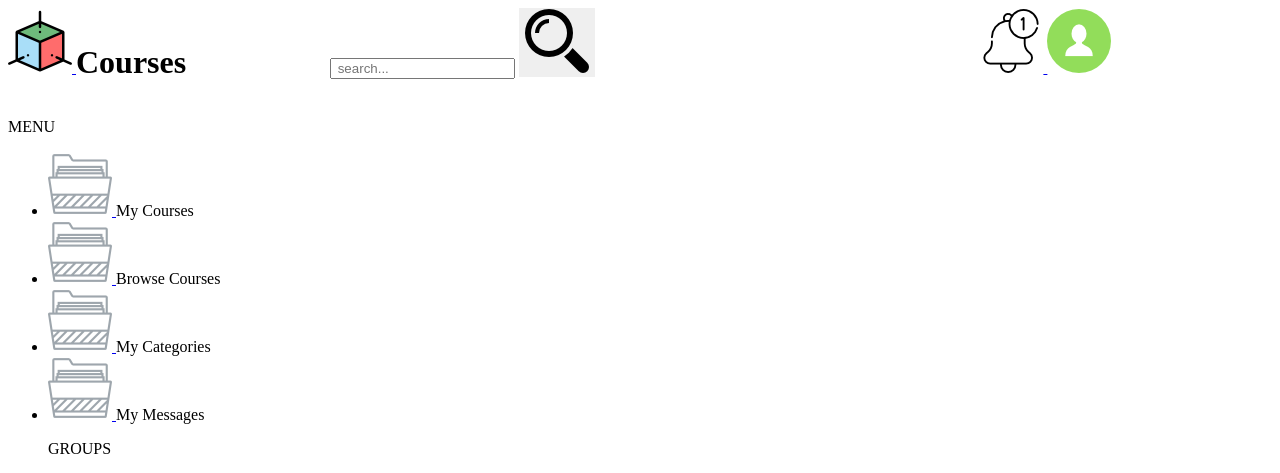
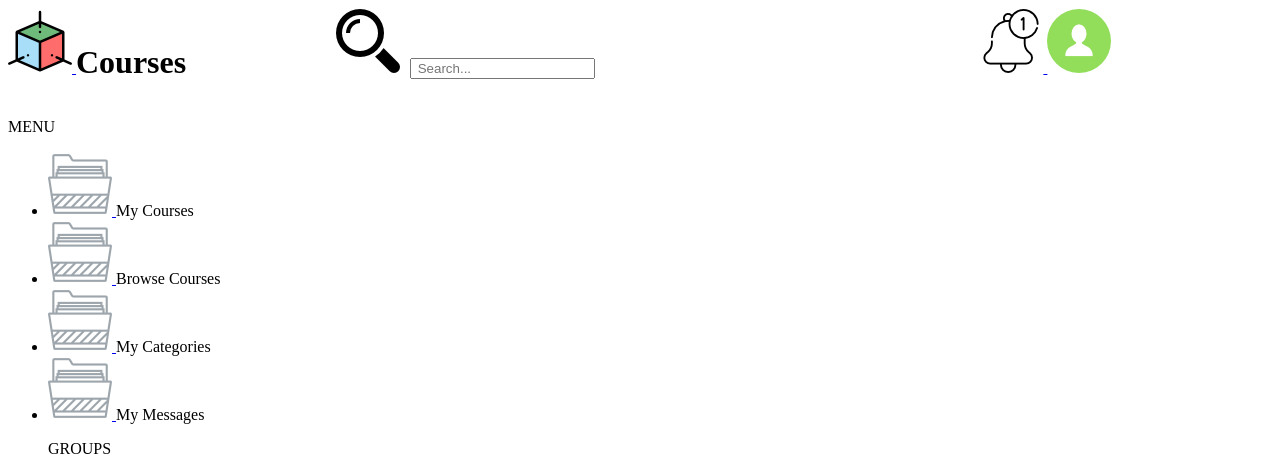
Before and after one commit to nataliakikuchi/landingPageEducation, a plain HTML site: page index.html in a window 1280 px wide. Shown: the top 473 px of the page. Drawn offline with Linux system fonts and the light colour scheme.

Commit message:
Adição de estilo ao header

```diff
--- a/css/header.css
+++ b/css/header.css
@@ -9,7 +9,7 @@
   display: inline-block;
 }
 
-.search {
+.botao-input {
   display: inline-block;
   width: 69%;
 
@@ -29,7 +29,8 @@
   width: 74%;
 }
 
-#search-image {
+#search-button {
+  background: transparent;
   border: none;
 
 }
--- a/index.html
+++ b/index.html
@@ -17,9 +17,9 @@
       <h1>Courses</h1>
     </div>
     <div id="general">
-    <div class="search">
-      <input type="text" name="search" id="search" placeholder=" search...">
-    <button id= "search-image"type="submit"> <img  src="img/search.png"></button>
+    <div class="botao-input">
+      <button id= "search-button"type="submit"> <img class="search-icon"  src="img/search.png"></button>
+      <input type="text" name="search" id="search" placeholder=" Search...">
     </div>
 
 
```
